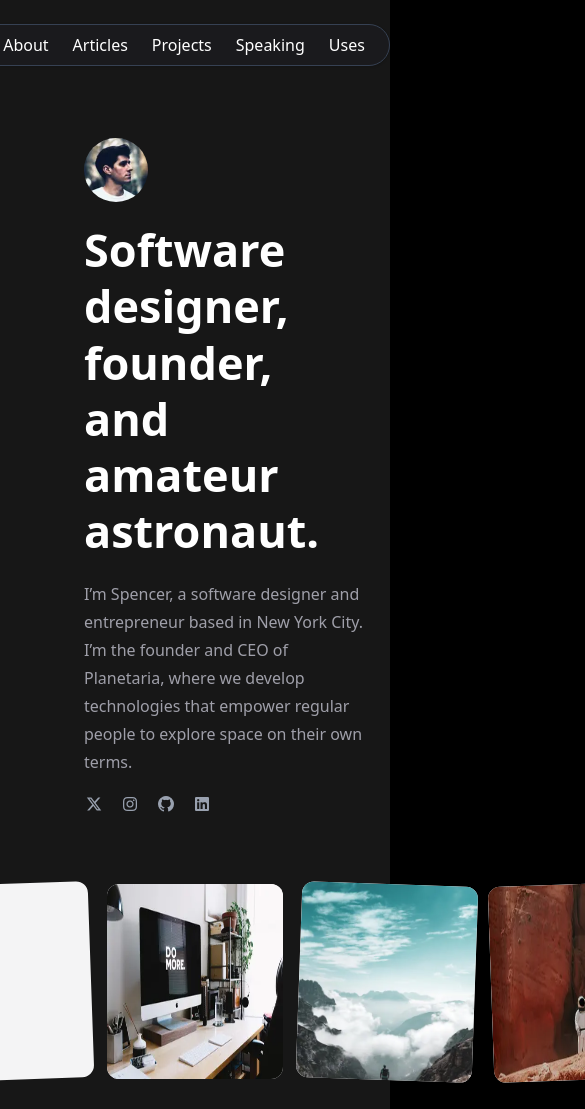
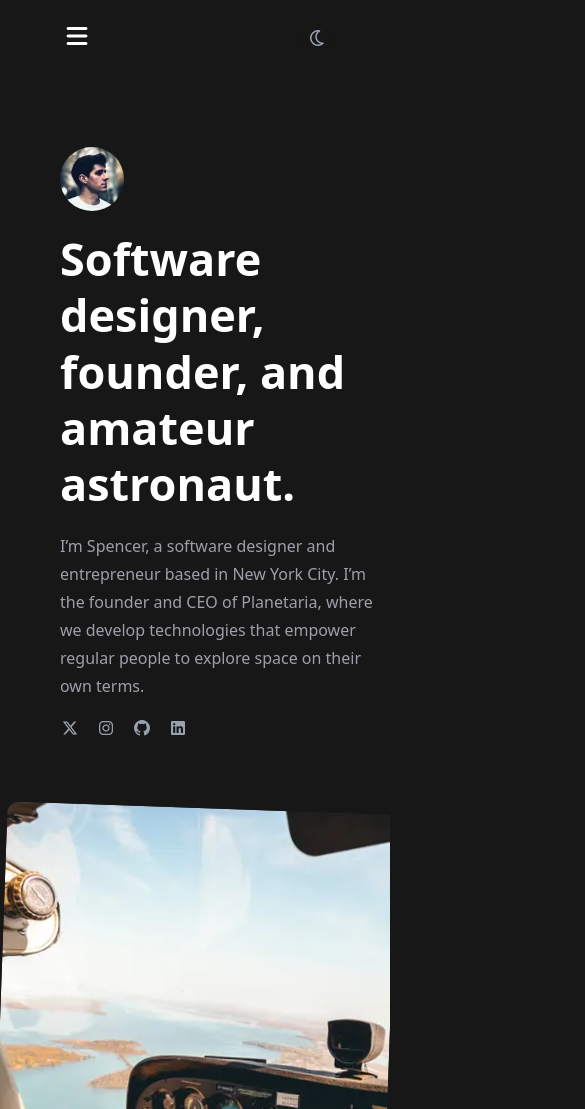
Before and after one commit to Dimple-Saini06/Tailwind-task-2, a plain HTML site: page index.html in a window 390 px wide. Shown: the top 1109 px of the page, 585 px wide, since content can reach past the window. Drawn offline with nearby package versions, Linux system fonts and the light colour scheme.

Commit message:
Responsive Page
I made this webpage responsive.

```diff
--- a/index.html
+++ b/index.html
@@ -8,24 +8,30 @@
     <link rel="stylesheet" href="https://cdnjs.cloudflare.com/ajax/libs/font-awesome/7.0.0/css/all.min.css" integrity="sha512-DxV+EoADOkOygM4IR9yXP8Sb2qwgidEmeqAEmDKIOfPRQZOWbXCzLC6vjbZyy0vPisbH2SyW27+ddLVCN+OMzQ==" crossorigin="anonymous" referrerpolicy="no-referrer" />
 </head>
 
-<body class="bg-black text-white font-sans">
-  <div class="max-w-7xl mx-auto bg-neutral-900 p-6">
-    <header class="flex justify-center gap-60">
-      <div class="w-12"></div>
-      <div class=" bg-[#1a1a1d] rounded-full px-6 py-2 flex space-x-6 border border-gray-700 shadow-sm">
-        <a href="#" class="hover:text-blue-400">About</a>
-        <a href="#" class="hover:text-blue-400">Articles</a>
-        <a href="#" class="hover:text-blue-400">Projects</a>
-        <a href="#" class="hover:text-blue-400">Speaking</a>
-        <a href="#" class="hover:text-blue-400">Uses</a>
-      </div>
-      <div class="w-12 flex justify-center items-center text-gray-400 rounded-full border border-gray-700 hover:text-white shadow-lg">
-        <i class="fa-regular fa-moon"></i>
-      </div>
-    </header>
+<body class="bg-neutral-900 text-white font-sans overflow-x-hidden md:bg-black">
+  <header class="bg-neutral-900 p-6 max-w-full mx-auto flex justify-center gap-50 overflow-x-hidden md:max-w-7xl md:flex justify-center">
 
-    <main>
-      <section class="ml-15 mt-18">
+    <input type="checkbox" id="menu-toggle" class="hidden peer" />
+    <label for="menu-toggle" class="block sm:hidden cursor-pointer">
+      <i class="fa-solid fa-bars text-2xl"></i>
+    </label>
+    <div class="absolute top-12 left-0 w-full bg-neutral-900 rounded-b-lg
+              flex flex-col space-y-1 p-4 text-center text-white
+              max-h-0 overflow-hidden peer-checked:max-h-96 sm:static sm:flex-row sm:max-h-full sm:flex sm:space-y-0 sm:space-x-6 sm:p-2 sm:w-auto sm:rounded-full">
+      <a href="#" class="block py-3 px-4 hover:text-blue-400">About</a>
+      <a href="#" class="block py-2 px-4 hover:text-blue-400">Articles</a>
+      <a href="#" class="block py-2 px-4 hover:text-blue-400">Projects</a>
+      <a href="#" class="block py-2 px-4 hover:text-blue-400">Speaking</a>
+      <a href="#" class="block py-2 px-4 hover:text-blue-400">Uses</a>
+    </div>
+    <div class="border-none sm:w-12 flex justify-center items-center text-gray-400 rounded-full border border-gray-700 ml-4 hover:text-white shadow-lg">
+      <i class="fa-regular fa-moon"></i>
+    </div>
+
+  </header>
+
+    <main class="mx-auto bg-neutral-900 overflow-hidden md:max-w-7xl">
+      <section class="ml-15 sm:ml-25 pt-18">
         <div>
           <img src="human.webp" alt="men photo" class="rounded-full w-[64px] h-[64px]">
         </div>
@@ -50,27 +56,27 @@
       </section>
 
       <section class="mt-17">
-        <div class="flex justify-center gap-4">
-          <div class="relative aspect-9/10 w-44 flex-none overflow-hidden rounded-xl bg-zinc-100 sm:w-72 sm:rounded-2xl dark:bg-zinc-800 rotate-2">
+        <div class="flex flex-col sm:flex-row gap-5 justify-center">
+          <div class="relative aspect-9/10 w-full flex-none overflow-hidden rounded-xl bg-zinc-100 sm:w-72 h-full sm:rounded-2xl bg-zinc-800 rotate-2">
             <img src="image-1.webp" width="3744" height="5616">
           </div>
-          <div class="relative aspect-9/10 w-44 h-full flex-none overflow-hidden rounded-xl bg-zinc-100 sm:w-72 sm:rounded-2xl dark:bg-zinc-800 -rotate-2">
+          <div class="relative aspect-9/10 w-full flex-none overflow-hidden rounded-xl bg-zinc-100 sm:w-72 h-full rounded-2xl bg-zinc-800 -rotate-2">
             <img src="image-2.webp" class="absolute h-full">
           </div>
-          <div class="relative aspect-9/10 w-44 flex-none overflow-hidden rounded-xl bg-zinc-100 sm:w-72 sm:rounded-2xl dark:bg-zinc-800">
+          <div class="relative aspect-9/10 w-full flex-none overflow-hidden rounded-xl bg-zinc-100 sm:w-72 h-full sm:rounded-2xl bg-zinc-800">
             <img src="image-3.webp" class="absolute h-full">
           </div>
-          <div class="relative aspect-9/10 w-44 flex-none overflow-hidden rounded-xl bg-zinc-100 sm:w-72 sm:rounded-2xl dark:bg-zinc-800 rotate-2">
+          <div class="relative aspect-9/10 w-full flex-none overflow-hidden rounded-xl bg-zinc-100 sm:w-72 h-full sm:rounded-2xl bg-zinc-800 rotate-2">
             <img src="image-4.webp" width="3744" height="5616">
           </div>
-          <div class="relative aspect-9/10 w-44 flex-none overflow-hidden rounded-xl bg-zinc-100 sm:w-72 sm:rounded-2xl dark:bg-zinc-800 -rotate-2">
+          <div class="relative aspect-9/10 w-full flex-none overflow-hidden rounded-xl bg-zinc-100 sm:w-72 h-full sm:rounded-2xl bg-zinc-800 -rotate-2">
             <img src="image-5.webp" class="absolute h-full">
           </div>
         </div>
       </section>
 
       <section class="ml-15">
-        <div class="max-w-7xl mx-auto pt-30 flex">
+        <div class="max-w-7xl mx-auto pt-30 flex flex-col lg:flex-row gap-8">
           <div class="flex-1 pr-15">
             <div class="p-6 rounded-xl hover:bg-neutral-800">
               <p class="text-gray-400">September 5, 2022</p>
@@ -178,21 +184,20 @@
         </div>
       </section>
     </main>
-     <footer class="mt-32 max-w-7xl mx-auto">
+     <footer class="pt-32 max-w-7xl mx-auto bg-neutral-900">
       <div class="border border-top border-white opacity-5"></div>
-      <div class="flex flex-row justify-between">
-      <div class="ml-25 flex gap-4">
+      <div class="flex flex-col sm:flex-row justify-between">
+      <div class="flex justify-center sm:ml-25 gap-4">
         <a href="#">About</a>
         <a href="#">Projects</a>
         <a href="#">Speaking</a>
         <a href="#">Uses</a>
       </div>
-      <p class="mr-15 text-sm text-zinc-500">
+      <p class="flex justify-center sm:mr-15 text-sm text-zinc-500">
         <i class="fa-regular fa-copyright"></i>
         2025 Spencer Sharp. All rights reserved.
       </p></div>
     </footer>
-  </div>
 </body>
 
 </html>
```
